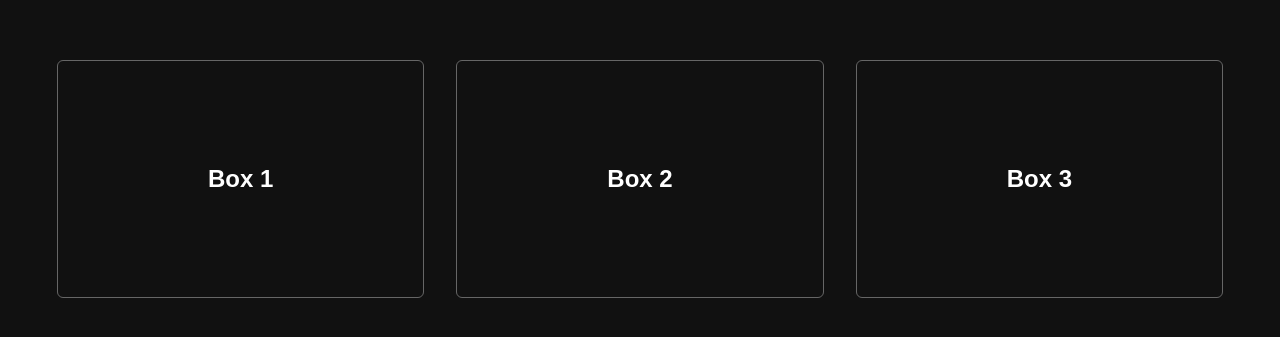
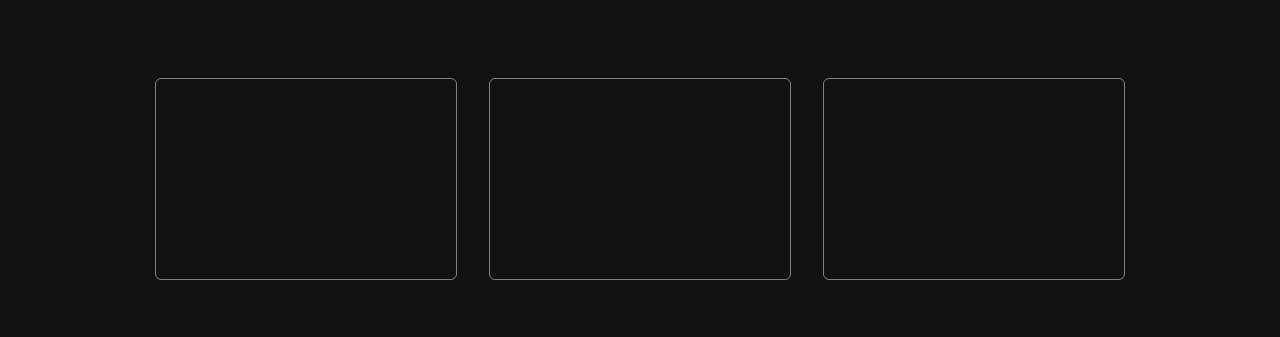
Before and after one commit to JJleem/MOLT-BOX, a React (Vite) app: page /gradient-hover in a window 1280 px wide. Shown: the part 221-558 px from the top of the page. Built offline with nearby package versions, Linux system fonts and the light colour scheme; a web font is replaced by a local one.

Commit message:
feat: gradientHover 추가

```diff
--- a/src/page/gradientHover.tsx
+++ b/src/page/gradientHover.tsx
@@ -4,12 +4,17 @@ import "../styles/gradientHover.scss";
 const GradientHover: React.FC = () => {
   const refs = useRef<HTMLDivElement[]>([]);
   const [hovered, setHovered] = useState<number | null>(null);
-  const [near, setNear] = useState<boolean[]>([false, false, false]);
-  const BUFFER = 100; // px
+  const [near, setNear] = useState<boolean[]>(() => Array(3).fill(false));
 
-  // 전역 마우스 무브 핸들러
   useEffect(() => {
+    const BUFFER = 90; // 근접 반응 거리(px)
+    const THRESHOLD = 0.22; // 이 값보다 멀면 보이지 않음
+    const EDGE_MARGIN = 6; // 테두리에 닿도록 여유치
+
+    let raf = 0;
     const onMove = (e: MouseEvent) => {
+      cancelAnimationFrame(raf);
+      raf = requestAnimationFrame(() => {
         const newNear = refs.current.map((el) => {
           if (!el) return false;
           const r = el.getBoundingClientRect();
@@ -22,20 +27,60 @@ const GradientHover: React.FC = () => {
         });
         setNear(newNear);
 
-      newNear.forEach((isN, i) => {
-        if (isN || hovered === i) {
-          const el = refs.current[i];
+        refs.current.forEach((el, i) => {
+          if (!el) return;
           const r = el.getBoundingClientRect();
-          const x = ((e.clientX - r.left) / r.width) * 100;
-          const y = ((e.clientY - r.top) / r.height) * 100;
+
+          const px = e.clientX - r.left;
+          const py = e.clientY - r.top;
+
+          const x = (px / r.width) * 100;
+          const y = (py / r.height) * 100;
           el.style.setProperty("--x", `${x}%`);
           el.style.setProperty("--y", `${y}%`);
-        }
+
+          // 요소 외부 최소거리
+          const dx =
+            e.clientX < r.left
+              ? r.left - e.clientX
+              : e.clientX > r.right
+              ? e.clientX - r.right
+              : 0;
+          const dy =
+            e.clientY < r.top
+              ? r.top - e.clientY
+              : e.clientY > r.bottom
+              ? e.clientY - r.bottom
+              : 0;
+          const dist = Math.hypot(dx, dy);
+
+          // 근접도 0~1 (threshold 적용)
+          const proximity = Math.max(0, Math.min(1, 1 - dist / BUFFER));
+          const gated =
+            proximity <= THRESHOLD
+              ? 0
+              : (proximity - THRESHOLD) / (1 - THRESHOLD);
+          const glow = Math.pow(gated, 0.6);
+
+          // hover면 전체 on → glow=1
+          el.style.setProperty("--glow", (hovered === i ? 1 : glow).toString());
+
+          // 스팟 반경(테두리에 닿도록)
+          const edge = Math.min(px, r.width - px, py, r.height - py);
+          const spot = Math.max(56, edge + EDGE_MARGIN); // 조금 키워서 더 은은하게
+          el.style.setProperty("--spot", `${spot}px`);
+          // ✨ 페더: 근접할수록 더 부드럽게 퍼짐, hover면 0
+          const feather = hovered === i ? 0 : Math.round(12 + 28 * glow); // 12~40px
+          el.style.setProperty("--feather", `${feather}px`);
+        });
       });
     };
 
-    window.addEventListener("mousemove", onMove);
-    return () => window.removeEventListener("mousemove", onMove);
+    window.addEventListener("mousemove", onMove, { passive: true });
+    return () => {
+      cancelAnimationFrame(raf);
+      window.removeEventListener("mousemove", onMove);
+    };
   }, [hovered]);
 
   return (
@@ -44,17 +89,15 @@ const GradientHover: React.FC = () => {
         <div
           key={i}
           ref={(el) => {
-            if (el) {
-              refs.current[i] = el;
-            }
+            if (el) refs.current[i] = el;
           }}
           className={`gradient-hover-target ${near[i] ? "near" : ""} ${
             hovered === i ? "hovered" : ""
           }`}
           onMouseEnter={() => setHovered(i)}
-          onMouseLeave={() => setHovered(null)}
+          onMouseLeave={() => setHovered(null)} // ← hover 해제 시 원복
         >
-          <span className="content">Box {i + 1}</span>
+          <span className="content"> </span>
         </div>
       ))}
     </div>
--- a/src/styles/gradientHover.scss
+++ b/src/styles/gradientHover.scss
@@ -1,6 +1,6 @@
 .gradient-hover-wrapper {
-  width: 100vw; /* 전체 화면 커버 */
-  height: 100vh; /* 전체 화면 커버 */
+  width: 100vw;
+  height: 100vh;
   display: flex;
   justify-content: center;
   align-items: center;
@@ -9,71 +9,90 @@
 }
 
 .gradient-hover-target {
+  /* 공통 팔레트 */
+  // --c1: #dd7bbb;
+  // --c2: #d79f1e;
+  // --c3: #5a922c;
+  // --c4: #4c7894;
+  --c1: #40ff5a;
+  --c2: #b3f0ff;
+  --c3: #67edff;
+  --c4: #20adff;
+  --c5: #7e6bff;
+  --halo: rgba(190, 175, 255, 0.35);
+  --ring: conic-gradient(
+    from 236.84deg at 50% 50%,
+    var(--c1) 0%,
+    var(--c2) 20%,
+    var(--c3) 40%,
+    var(--c4) 60%,
+    var(--c5) 80%,
+    var(--c1) 100%
+  );
+
+  --glow: 0;
+  --spot: 200px; /* JS에서 업데이트 */
+  --feather: 44px;
+  --x: 50%;
+  --y: 50%;
+
+  /* ✨ 추가: hover 전개용 반경 + 끝 페더링(양끝 blur 길이) */
+  --reveal: var(--spot);
+  --taper: 16px;
+
+  /* 강도(필요 시 조절) */
+  --near-contrast: 1.35;
+  --near-saturate: 1.25;
+  --near-bright: 1.05;
+  --hover-contrast: 1.6;
+  --hover-saturate: 1.3;
+  --hover-bright: 1.08;
+
   position: relative;
   padding: 100px 150px;
   background: #111;
-  border: 1px solid #666;
+  border: 1px solid #808080;
+  filter: saturate(100px) sepia(200%) drop-shadow(100%);
   border-radius: 6px;
   overflow: hidden;
   cursor: pointer;
+  contain: paint;
 
-  // spotlight
+  /* 💡 부드러운 퍼짐(양끝 페더 느낌 보조) */
   &::before {
     content: "";
     position: absolute;
     inset: 0;
-    padding: 1px; // border 두께
+    padding: 1px;
     border-radius: inherit;
     pointer-events: none;
-    opacity: 0;
-    transition: opacity 0.2s ease;
 
-    // content-box 내부는 숨기고, 테두리 1px만 보여줘라
+    /* border만 표시 */
     mask: linear-gradient(#fff 0 0) content-box, linear-gradient(#fff 0 0);
     -webkit-mask-composite: xor;
     mask-composite: exclude;
 
+    /* 메인 반경보다 살짝 크게 → 끝이 자연스럽게 흐려짐 */
+    clip-path: circle(
+      calc(var(--reveal) + var(--taper)) at var(--x, 50%) var(--y, 50%)
+    );
+
+    /* 색은 섞지 않고 "밝기"만 더해 빛처럼 (음영 X) */
     background: radial-gradient(
-        circle at var(--x, 50%) var(--y, 50%),
-        #dd7bbbff 10%,
-        #dd7bbb00 20%
-      ),
-      radial-gradient(
-        circle at var(--x, 50%) var(--y, 50%),
-        #d79f1eff 5%,
-        #d79f1e00 15%
-      ),
-      radial-gradient(
-        circle at var(--x, 50%) var(--y, 50%),
-        #5a922cff 10%,
-        #5a922c00 20%
-      ),
-      radial-gradient(
-        circle at var(--x, 50%) var(--y, 50%),
-        #4c7894ff 10%,
-        #4c789400 20%
-      ),
-      repeating-conic-gradient(
-        from 236.84deg at var(--x, 50%) var(--y, 50%),
-        #dd7bbb 0%,
-        #d79f1e 25%,
-        #5a922c 50%,
-        #4c7894 75%,
-        #dd7bbb 100%
-      );
-    background-repeat: no-repeat;
-    background-size: 80px 80px;
-    background-position: var(--x, 50%) var(--y, 50%);
-    filter: blur(0.5px);
-  }
-  &.near::before {
-    opacity: 1; /* 근처일 때만 보이기 */
-  }
-  &.hovered::before {
-    opacity: 0; /* hover 시 spotlight 끄기 */
+      circle at var(--x, 50%) var(--y, 50%),
+      var(--halo) 0%,
+      rgba(255, 255, 255, 0) 55%
+    );
+    mix-blend-mode: plus-lighter; /* 미지원이면 screen */
+
+    opacity: calc(var(--glow) * 0.55);
+    filter: blur(12px);
+    transition: opacity 160ms ease-out,
+      clip-path 260ms cubic-bezier(0.2, 0.7, 0, 1), filter 160ms ease-out;
+    will-change: opacity, clip-path, filter;
   }
 
-  // full-border gradient
+  /* 🎯 메인 테두리(선) */
   &::after {
     content: "";
     position: absolute;
@@ -81,47 +100,66 @@
     padding: 1px;
     border-radius: inherit;
     pointer-events: none;
-    opacity: 0;
-    transition: opacity 0.2s ease;
-    /* mask는 여기만 유지 */
+
+    /* border만 표시 */
     mask: linear-gradient(#fff 0 0) content-box, linear-gradient(#fff 0 0);
     -webkit-mask-composite: xor;
     mask-composite: exclude;
 
-    background: radial-gradient(
-        circle at var(--x, 50%) var(--y, 50%),
-        #dd7bbbff 10%,
-        #dd7bbb00 20%
-      ),
-      radial-gradient(
-        circle at var(--x, 50%) var(--y, 50%),
-        #d79f1eff 5%,
-        #d79f1e00 15%
-      ),
-      radial-gradient(
-        circle at var(--x, 50%) var(--y, 50%),
-        #5a922cff 10%,
-        #5a922c00 20%
-      ),
-      radial-gradient(
-        circle at var(--x, 50%) var(--y, 50%),
-        #4c7894ff 10%,
-        #4c789400 20%
-      ),
-      repeating-conic-gradient(
-        from 236.84deg at var(--x, 50%) var(--y, 50%),
-        #dd7bbb 0%,
-        #d79f1e 25%,
-        #5a922c 50%,
-        #4c7894 75%,
-        #dd7bbb 100%
-      );
-    background-repeat: no-repeat;
-    background-size: 100% 100%;
-    background-position: center;
+    /* ⛳ 반경 애니메이션으로 hover 전개 (none 사용 안 함) */
+    clip-path: circle(var(--reveal) at var(--x, 50%) var(--y, 50%));
+
+    background: var(--ring);
+    opacity: var(--glow);
+    filter: blur(12px);
+
+    /* hover 전개가 부드럽게 보이도록 clip-path/opacity 트랜지션 강화 */
+    transition: clip-path 320ms cubic-bezier(0.2, 0.7, 0, 1),
+      opacity 180ms ease-out, filter 140ms ease-out;
+    will-change: clip-path, opacity, filter;
   }
-  &.hovered::after {
-    opacity: 1; /* hover 시 full-border on */
+
+  /* 기본: 안 보임 */
+  &:not(.hovered):not(.near) {
+    &::before,
+    &::after {
+      opacity: 0;
+    }
+  }
+
+  /* 🟡 NEAR — “삭” + 양끝 자연스러운 페더 */
+  &.near:not(.hovered) {
+    &::before {
+      /* 끝만 살짝 퍼지는 느낌 */
+      opacity: calc(var(--glow) * 0.55);
+      filter: blur(14px);
+    }
+    &::after {
+      opacity: calc(var(--glow) * 0.98);
+      /* 선 또렷 + 쎄게 */
+      filter: contrast(var(--near-contrast)) saturate(var(--near-saturate))
+        brightness(var(--near-bright));
+    }
+  }
+
+  /* 🟢 HOVER — 전체 라인 “펼쳐지는” 트랜지션 + 동일 팔레트 유지 */
+  &.hovered {
+    /* 요소 전체를 충분히 덮는 큰 반경으로 스무스하게 확장 */
+    --reveal: 180%;
+    &::before,
+    &::after {
+      opacity: 1;
+      /* clip-path는 위에서 --reveal로 애니메이션됨 */
+    }
+    &::after {
+      filter: contrast(var(--hover-contrast)) saturate(var(--hover-saturate))
+        brightness(var(--hover-bright));
+    }
+    /* hover에선 살짝만 퍼지게(더 또렷하게 보이도록) */
+    &::before {
+      filter: blur(8px);
+      opacity: 0.35;
+    }
   }
 }
 
@@ -132,3 +170,11 @@
   font-size: 24px;
   font-weight: bold;
 }
+
+/* 모션 최소화 환경 */
+@media (prefers-reduced-motion: reduce) {
+  .gradient-hover-target::before,
+  .gradient-hover-target::after {
+    transition: none !important;
+  }
+}
```
Also changed, not shown: assets/gif/gradientHover.gif (added), 1 other file (tests, documents, lock files or other folders). Lines whose indentation alone changed are shown as unchanged.
